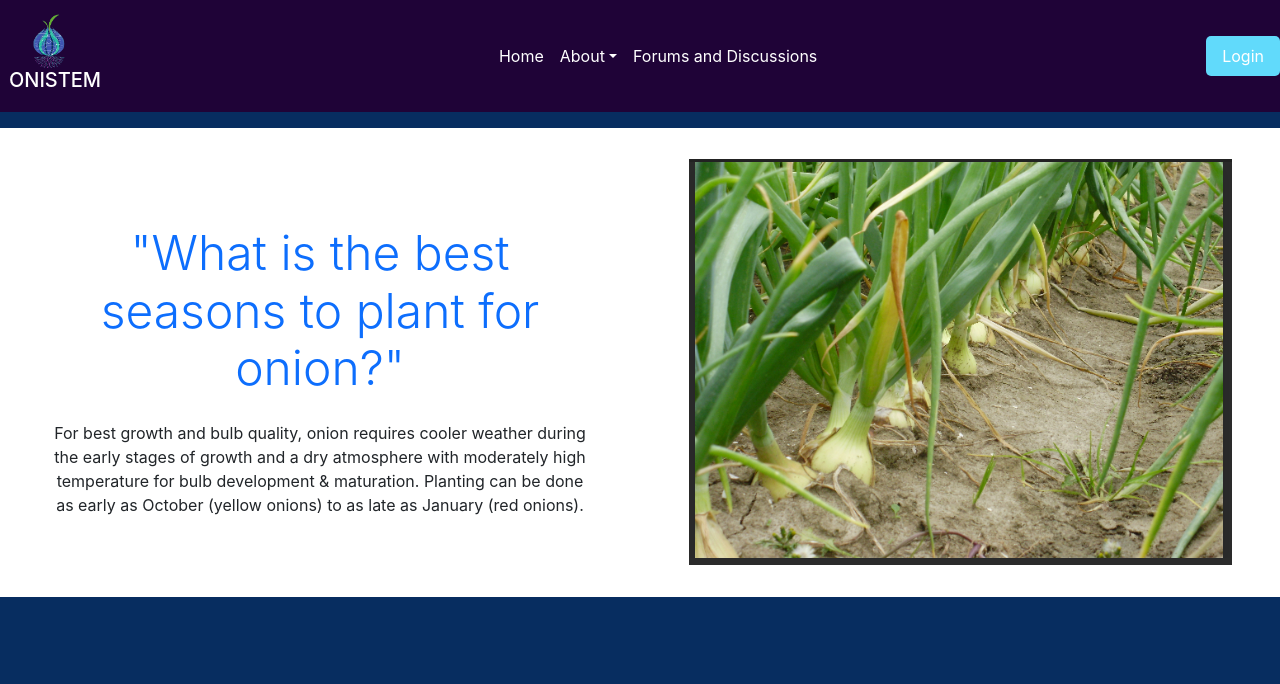
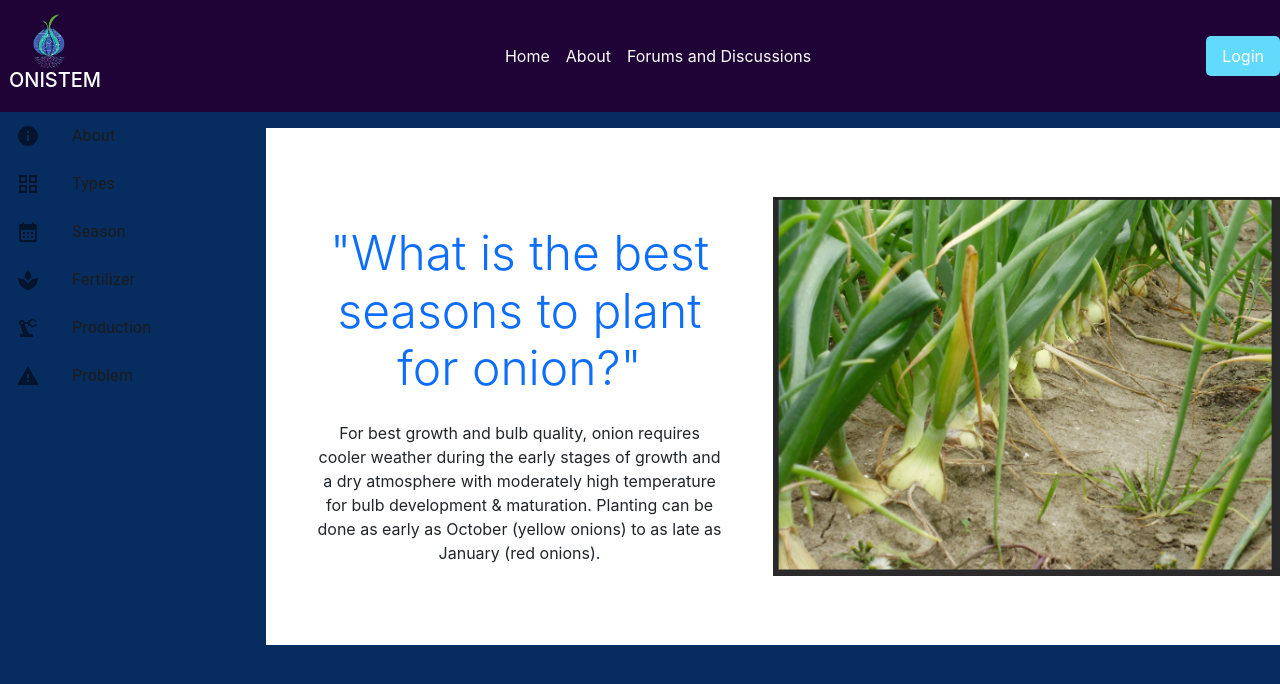
Before and after one commit to Juromelouise/Research-System, a React (Create React App) app in the folder Client/: page /about/season in a window 1280 px wide. Shown: the top 684 px of the page. Built offline with nearby package versions, Linux system fonts and the light colour scheme.

Commit message:
about nav

```diff
--- a/Client/src/Components/About/About.js
+++ b/Client/src/Components/About/About.js
@@ -1,6 +1,6 @@
+import React, { useState } from "react";
+import { LeftItemList } from "./LeftItemList";
 import { Divider, List } from "@mui/material";
-import React, { useState } from "react";
-import {LeftItemList} from "./LeftItemList";
 
 const About = () => {
   const [open, setOpen] = useState(true);
@@ -10,17 +10,22 @@ const About = () => {
   };
 
   return (
-    <div style={{ display: "flex", height: "100%" }}>
-
-      <div style={{ width: "20%", marginRight: "10px" }}>
+    <div style={{ display: "flex", height: "100vh" }}>
+      <div
+        style={{
+          width: "20%",
+          marginRight: "10px",
+          position: "sticky",
+          top: 0,
+          height: "100vh",
+          overflowY: "auto",
+          marginLeft:"5px"
+        }}
+      >
         {LeftItemList}
       </div>
-
-
-      <div style={{ flex: "1", textAlign: "center" }}>
+      <div style={{ flex: "1", textAlign: "center", overflowY: "auto" }}>
         <h1>About Page Content</h1>
-
-
         <List component="nav">
           <Divider sx={{ my: 1 }} />
         </List>
--- a/Client/src/Components/About/Fertilizer.js
+++ b/Client/src/Components/About/Fertilizer.js
@@ -1,11 +1,34 @@
-import React from "react";
-
+import React, { useState } from "react";
+import { LeftItemList } from "./LeftItemList";
+import { Divider, List } from "@mui/material";
 
 const Fertilizer = () => {
+  const [open, setOpen] = useState(true);
+
+  const toggleDrawer = () => {
+    setOpen(!open);
+  };
   return (
-    <>
-      <div>Fertilizer</div>
-    </>
+    <div style={{ display: "flex", height: "100vh" }}>
+    <div
+      style={{
+        width: "20%",
+        marginRight: "10px",
+        position: "sticky",
+        top: 0,
+        height: "100vh",
+        overflowY: "auto",
+      }}
+    >
+      {LeftItemList}
+    </div>
+    <div style={{ flex: "1", textAlign: "center", overflowY: "auto" }}>
+        <h1>Fertilizer</h1>
+        <List component="nav">
+          <Divider sx={{ my: 1 }} />
+        </List>
+      </div>
+    </div>
   );
 };
 
--- a/Client/src/Components/About/LeftItemList.js
+++ b/Client/src/Components/About/LeftItemList.js
@@ -1,45 +1,64 @@
-import * as React from 'react';
-import ListItemButton from '@mui/material/ListItemButton';
-import ListItemIcon from '@mui/material/ListItemIcon';
-import ListItemText from '@mui/material/ListItemText';
-import DashboardIcon from '@mui/icons-material/Dashboard';
-import ShoppingCartIcon from '@mui/icons-material/ShoppingCart';
-import PeopleIcon from '@mui/icons-material/People';
-import BarChartIcon from '@mui/icons-material/BarChart';
-import LayersIcon from '@mui/icons-material/Layers';
-import AssignmentIcon from '@mui/icons-material/Assignment';
+import * as React from "react";
+import ListItemButton from "@mui/material/ListItemButton";
+import ListItemIcon from "@mui/material/ListItemIcon";
+import CalendarMonthIcon from "@mui/icons-material/CalendarMonth";
+import ListItemText from "@mui/material/ListItemText";
+import InfoIcon from "@mui/icons-material/Info";
+import GridViewIcon from "@mui/icons-material/GridView";
+import SpaIcon from "@mui/icons-material/Spa";
+import PrecisionManufacturingIcon from "@mui/icons-material/PrecisionManufacturing";
+import ReportProblemIcon from "@mui/icons-material/ReportProblem";
+import { Link } from "@mui/material";
 
 export const LeftItemList = (
   <React.Fragment>
+    <Link href="/about" underline="none" color="#1c1c1c">
       <ListItemButton>
         <ListItemIcon>
-        <DashboardIcon />
+          <InfoIcon />
         </ListItemIcon>
-      <ListItemText primary="Dashboard" />
+        <ListItemText primary="About" />
       </ListItemButton>
+    </Link>
+    <Link href="/about/onion types" underline="none" color="#1c1c1c">
       <ListItemButton>
         <ListItemIcon>
-        <ShoppingCartIcon />
+          <GridViewIcon />
         </ListItemIcon>
-      <ListItemText primary="Orders" />
+        <ListItemText primary="Types" />
       </ListItemButton>
+    </Link>
+    <Link href="/about/season" underline="none" color="#1c1c1c">
       <ListItemButton>
         <ListItemIcon>
-        <PeopleIcon />
+          <CalendarMonthIcon />
         </ListItemIcon>
-      <ListItemText primary="Customers" />
+        <ListItemText primary="Season" />
       </ListItemButton>
+    </Link>
+    <Link href="/about/fertilizers" underline="none" color="#1c1c1c">
       <ListItemButton>
         <ListItemIcon>
-        <BarChartIcon />
+          <SpaIcon />
         </ListItemIcon>
-      <ListItemText primary="Reports" />
+        <ListItemText primary="Fertilizer" />
       </ListItemButton>
+    </Link>
+    <Link href="/about/production" underline="none" color="#1c1c1c">
       <ListItemButton>
         <ListItemIcon>
-        <LayersIcon />
+          <PrecisionManufacturingIcon />
         </ListItemIcon>
-      <ListItemText primary="Integrations" />
+        <ListItemText primary="Production" />
       </ListItemButton>
+    </Link>
+    <Link href="/about/challenges" underline="none" color="#1c1c1c">
+      <ListItemButton>
+        <ListItemIcon>
+          <ReportProblemIcon />
+        </ListItemIcon>
+        <ListItemText primary="Problem" />
+      </ListItemButton>
+    </Link>
   </React.Fragment>
 );
--- a/Client/src/Components/About/Problem.js
+++ b/Client/src/Components/About/Problem.js
@@ -1,9 +1,36 @@
-import React from 'react'
+import React, { useState } from "react";
+import { LeftItemList } from "./LeftItemList";
+import { Divider, List } from "@mui/material";
 
 const Problem = () => {
+  const [open, setOpen] = useState(true);
+
+  const toggleDrawer = () => {
+    setOpen(!open);
+  };
+
   return (
-    <div>Problem</div>
-  )
-}
+    <div style={{ display: "flex", height: "100vh" }}>
+    <div
+      style={{
+        width: "20%",
+        marginRight: "10px",
+        position: "sticky",
+        top: 0,
+        height: "100vh",
+        overflowY: "auto",
+      }}
+    >
+      {LeftItemList}
+    </div>
+    <div style={{ flex: "1", textAlign: "center", overflowY: "auto" }}>
+        <h1>Problem</h1>
+        <List component="nav">
+          <Divider sx={{ my: 1 }} />
+        </List>
+      </div>
+    </div>
+  );
+};
 
-export default Problem
+export default Problem;
--- a/Client/src/Components/About/Production.js
+++ b/Client/src/Components/About/Production.js
@@ -1,9 +1,35 @@
-import React from 'react'
+import React, { useState } from "react";
+import { LeftItemList } from "./LeftItemList";
+import { Divider, List } from "@mui/material";
 
 const Production = () => {
+  const [open, setOpen] = useState(true);
+
+  const toggleDrawer = () => {
+    setOpen(!open);
+  };
   return (
-    <div>Production</div>
-  )
-}
+    <div style={{ display: "flex", height: "100vh" }}>
+      <div
+        style={{
+          width: "20%",
+          marginRight: "10px",
+          position: "sticky",
+          top: 0,
+          height: "100vh",
+          overflowY: "auto",
+        }}
+      >
+        {LeftItemList}
+      </div>
+      <div style={{ flex: "1", textAlign: "center", overflowY: "auto" }}>
+        <h1>Production</h1>
+        <List component="nav">
+          <Divider sx={{ my: 1 }} />
+        </List>
+      </div>
+    </div>
+  );
+};
 
-export default Production
+export default Production;
--- a/Client/src/Components/About/Season.js
+++ b/Client/src/Components/About/Season.js
@@ -1,8 +1,30 @@
-import React from "react";
+import React, { useState } from "react";
+import { LeftItemList } from "./LeftItemList";
+import { Divider, List } from "@mui/material";
 
 const Season = () => {
+  const [open, setOpen] = useState(true);
+
+  const toggleDrawer = () => {
+    setOpen(!open);
+  };
+
   return (
     <div>
+           <div style={{ display: "flex", height: "100vh" }}>
+      <div
+        style={{
+          width: "20%",
+          marginRight: "10px",
+          position: "sticky",
+          top: 0,
+          height: "100vh",
+          overflowY: "auto",
+        }}
+      >
+        {LeftItemList}
+      </div>
+      <div style={{ flex: "1", textAlign: "center", overflowY: "auto" }}>
           <div className="hero"></div>
           <div className="glide" id="glide_1"></div>
           <div className="glide__track" data-glide-el="track"></div>
@@ -18,11 +40,11 @@ const Season = () => {
                   </span>
                 </h1>
                 <p className="animated fadeIn mb-4 pb-2 ">
-              For best growth and bulb quality, onion requires cooler weather
-              during the early stages of growth and a dry atmosphere with
-              moderately high temperature for bulb development & maturation.
-              Planting can be done as early as October (yellow onions) to as
-              late as January (red onions).
+                  For best growth and bulb quality, onion requires cooler
+                  weather during the early stages of growth and a dry atmosphere
+                  with moderately high temperature for bulb development &
+                  maturation. Planting can be done as early as October (yellow
+                  onions) to as late as January (red onions).
                 </p>
               </div>
               <div className="col-md-6 animated fadeIn">
@@ -34,6 +56,11 @@ const Season = () => {
               </div>
             </div>
           </div>
+          <List component="nav">
+            <Divider sx={{ my: 1 }} />
+          </List>
+        </div>
+      </div>
     </div>
   );
 };
--- a/Client/src/Components/Layout/Header.js
+++ b/Client/src/Components/Layout/Header.js
@@ -126,33 +126,11 @@ const Header = () => {
                 Home
               </Link>
             </li>
-            <li className="nav-item dropdown">
-              <a
-                href="#"
-                className="nav-link dropdown-toggle"
-                role="button"
-                data-bs-toggle="dropdown"
-                style={{ color: "#fff" }}
-              >
+            <li className="nav-item">
+              <Link to="/about" className="nav-link" style={{ color: "#fff" }}>
                 About
-              </a>
-              <ul
-                className="dropdown-menu"
-                style={{ backgroundColor: "#406EAB" }}
-              >
-                {aboutDropdownItems.map((item, index) => (
-                  <li key={index}>
-                    <Link
-                      className="dropdown-item"
-                      to={`/about/${item.toLowerCase()}`}
-                    >
-                      {item}
-                    </Link>
-                  </li>
-                ))}
-              </ul>
+              </Link>
             </li>
-
             <li className="nav-item">
               <Link to="/forum" className="nav-link" style={{ color: "#fff" }}>
                 Forums and Discussions
```
Also changed, not shown: Client/src/Components/About/Types.js (+69 -37 lines). Lines whose indentation alone changed are shown as unchanged.
